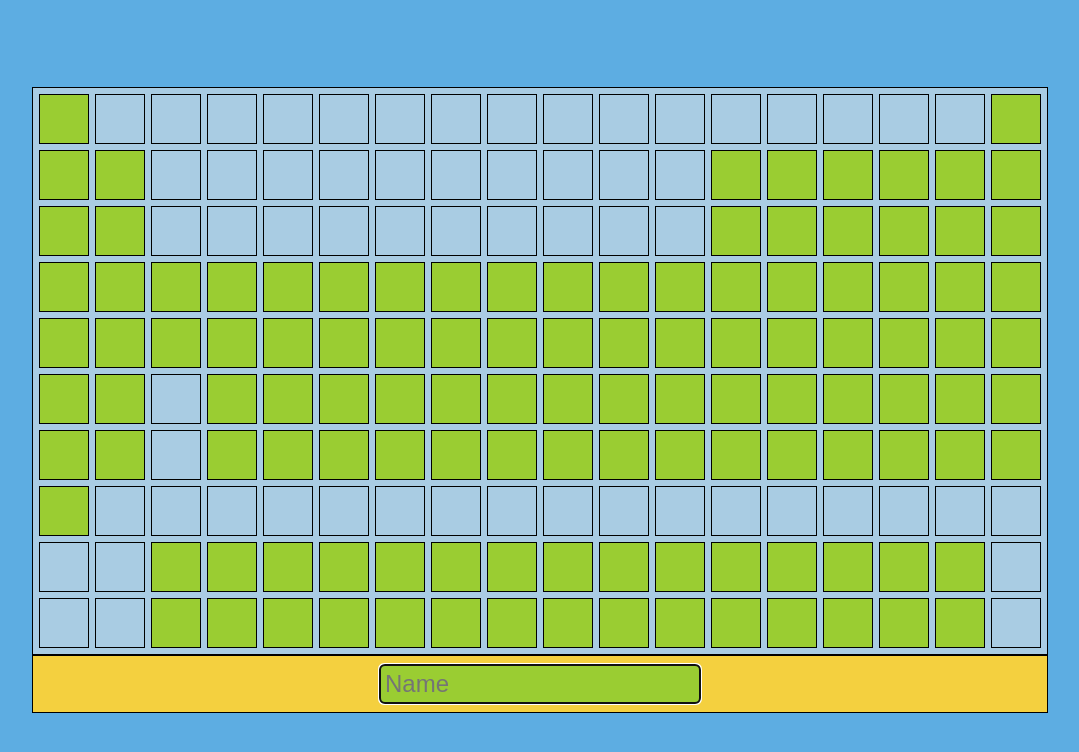
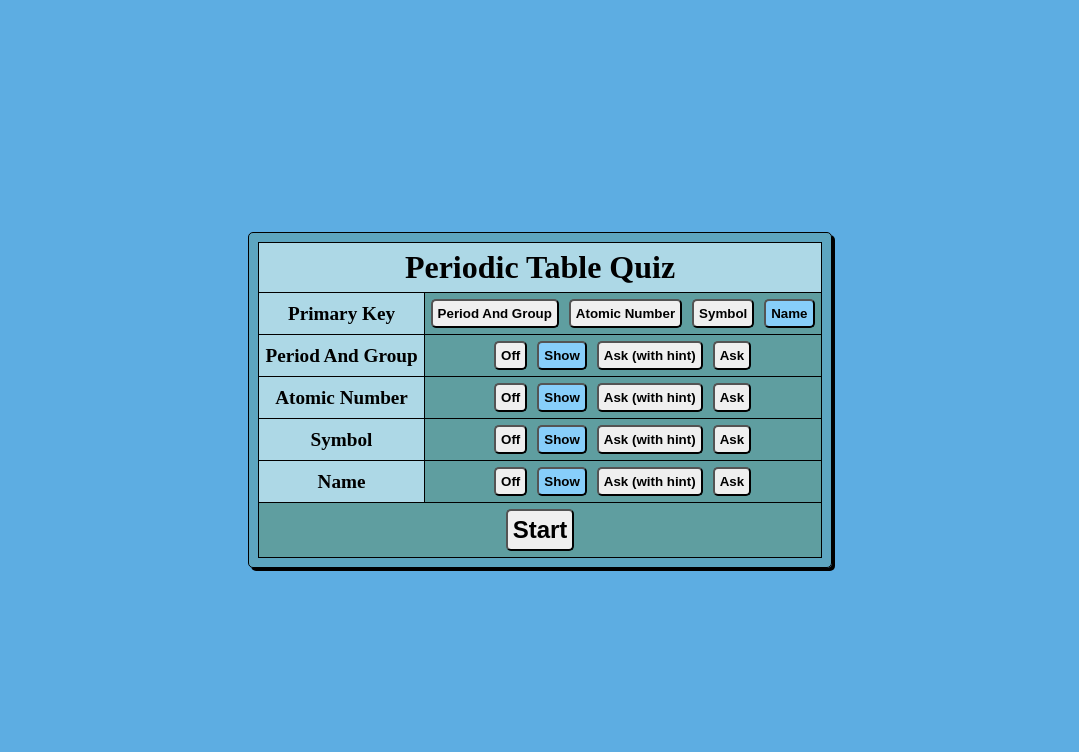
Before and after one commit to SHIVAYspec/SpecElement, a Vue app: page / in a window 1280 px wide. Shown: the top 752 px of the page, without its empty margins (100-1179 px from the left). Built offline with nearby package versions, Linux system fonts and the light colour scheme.

Commit message:
Created a start menu for quiz options (using vue-router)

```diff
--- a/src/App.vue
+++ b/src/App.vue
@@ -1,17 +1,6 @@
 <script setup lang="ts">
-import Layout from '@/Layout.vue'
-import { QuizConfigPrimaryKey, QuizConfigOption, useQuizState } from './state/quizState'
-const state = useQuizState()
-state.setConfig({
-  primaryKey: QuizConfigPrimaryKey.name,
-  periodAndGroup: QuizConfigOption.Show,
-  atomicNo: QuizConfigOption.Off,
-  symbol: QuizConfigOption.Off,
-  name: QuizConfigOption.Off,
-  category: QuizConfigOption.Off
-})
+import { RouterView } from 'vue-router'
 </script>
-
 <template>
-  <Layout />
+  <RouterView />
 </template>
--- /dev/null
+++ b/src/Config.vue
@@ -0,0 +1,175 @@
+<script setup lang="ts">
+import { computed, type ComputedRef } from 'vue'
+import { stringifyQuery, useRoute } from 'vue-router'
+import {
+  QuizConfigPrimaryKey,
+  QuizConfigOption,
+  useQuizState,
+  type QuizConfig
+} from './state/quizState'
+import router from './router'
+const route = useRoute()
+function getParameter(q: string): string | undefined {
+  const result = route.query[q]
+  if (typeof result == 'string') {
+    return result
+  } else {
+    return undefined
+  }
+}
+const propertiesOptionsMap = new Map<string, { label: string; enum: QuizConfigOption }>()
+propertiesOptionsMap.set('off', { label: 'Off', enum: QuizConfigOption.Off })
+propertiesOptionsMap.set('show', { label: 'Show', enum: QuizConfigOption.Show })
+propertiesOptionsMap.set('askhint', {
+  label: 'Ask (with hint)',
+  enum: QuizConfigOption.AskWithHint
+})
+propertiesOptionsMap.set('ask', { label: 'Ask', enum: QuizConfigOption.Ask })
+const propertiesOptionsElement: Array<{
+  parmValue: string
+  label: string
+  enum: QuizConfigOption
+}> = Array.from(propertiesOptionsMap.entries()).map(([key, value]) => {
+  return {
+    parmValue: key,
+    label: value.label,
+    enum: value.enum
+  }
+})
+function getEnumFromParameter(q: string): QuizConfigOption {
+  const p = getParameter(q)
+  if (p != undefined) {
+    const r = propertiesOptionsMap.get(p)
+    return r == undefined ? QuizConfigOption.Show : r.enum
+  }
+  return QuizConfigOption.Show
+}
+const primaryKeyMap = new Map<string, { label: string; enum: QuizConfigPrimaryKey }>()
+primaryKeyMap.set('p', { label: 'Period And Group', enum: QuizConfigPrimaryKey.periodAndGroup })
+primaryKeyMap.set('a', { label: 'Atomic Number', enum: QuizConfigPrimaryKey.atomicNo })
+primaryKeyMap.set('s', { label: 'Symbol', enum: QuizConfigPrimaryKey.symbol })
+primaryKeyMap.set('n', { label: 'Name', enum: QuizConfigPrimaryKey.name })
+const primaryKeyElements: Array<{ parmKey: string; label: string; enum: QuizConfigPrimaryKey }> =
+  Array.from(primaryKeyMap.entries()).map(([key, value]) => {
+    return {
+      parmKey: key,
+      label: value.label,
+      enum: value.enum
+    }
+  })
+function getPrimaryKeyFromURL(): QuizConfigPrimaryKey {
+  const p = getParameter('pk')
+  if (p != undefined) {
+    const r = primaryKeyMap.get(p)
+    return r == undefined ? QuizConfigPrimaryKey.name : r.enum
+  }
+  return QuizConfigPrimaryKey.name
+}
+const config: ComputedRef<QuizConfig> = computed(() => {
+  return {
+    isSet: true,
+    primaryKey: getPrimaryKeyFromURL(),
+    periodAndGroup: getEnumFromParameter('p'),
+    atomicNo: getEnumFromParameter('a'),
+    symbol: getEnumFromParameter('s'),
+    name: getEnumFromParameter('n'),
+    category: QuizConfigOption.Off
+  }
+})
+const state = useQuizState()
+function start() {
+  state.setConfig(config.value)
+}
+function setPrimaryKeyParameter(p: string): void {
+  router.push({ path: '/', query: { ...route.query, pk: p } })
+}
+function setOptionKeyParameter(option: string, value: string): void {
+  const query = { ...route.query }
+  query[option] = value
+  router.push({ path: '/', query })
+}
+</script>
+
+<template>
+  <div class="configmenu">
+    <table class="border">
+      <tr>
+        <td class="border cell maincell" colspan="2">
+          <h1 class="label" style="font-size: xx-large">Periodic Table Quiz</h1>
+        </td>
+      </tr>
+      <tr class="border">
+        <td class="border cell maincell">
+          <p class="label">Primary Key</p>
+        </td>
+        <td class="border cell subcell">
+          <button
+            v-for="e in primaryKeyElements"
+            class="selector"
+            :class="{ selected: e.enum == config.primaryKey }"
+            @click="setPrimaryKeyParameter(e.parmKey)"
+          >
+            {{ e.label }}
+          </button>
+        </td>
+      </tr>
+      <tr v-for="property in primaryKeyElements" class="border">
+        <td class="border cell maincell">
+          <p class="label">{{ property.label }}</p>
+        </td>
+        <td class="border cell subcell">
+          <button
+            v-for="option in propertiesOptionsElement"
+            class="selector"
+            :class="{ selected: option.enum == getEnumFromParameter(property.parmKey) }"
+            @click="setOptionKeyParameter(property.parmKey, option.parmValue)"
+          >
+            {{ option.label }}
+          </button>
+        </td>
+      </tr>
+      <tr>
+        <td class="border cell subcell" colspan="2">
+          <button @click="start" class="selector" style="font-size: x-large">Start</button>
+        </td>
+      </tr>
+    </table>
+  </div>
+</template>
+
+<style>
+.configmenu {
+  box-shadow: 3px 3px;
+  border: 1px solid black;
+  border-radius: 5px;
+  padding: 9px;
+  background-color: rgba(95, 158, 160, 0.5);
+}
+.border {
+  border: 1px solid black;
+  border-collapse: collapse;
+}
+.maincell {
+  background-color: lightblue;
+}
+.subcell {
+  background-color: cadetblue;
+}
+.cell {
+  text-align: center;
+}
+.selector {
+  margin: 5px;
+  border-radius: 5px;
+  padding: 5px;
+  font-weight: bold;
+}
+.label {
+  margin: 5px;
+  font-weight: bold;
+  font-size: larger;
+}
+.selected {
+  background-color: lightskyblue;
+}
+</style>
--- a/src/Layout.vue
+++ b/src/Quiz.vue
@@ -1,6 +1,7 @@
 <script setup lang="ts">
-import PeriodicTable from '@/components/periodicTable/main.vue'
-import InputAndResult from '@/components/inputAndResult/main.vue'
+import Layout from '@/QuizLayout.vue'
+import Config from '@/Config.vue'
+// Reactive adjustment of main div dimension based on viewport dimension
 import { ref } from 'vue'
 import { onUnmounted } from 'vue'
 const height = ref<string>('')
@@ -16,6 +17,9 @@ visualViewport?.addEventListener('resize', watchViewportResize)
 onUnmounted(() => {
   visualViewport?.removeEventListener('resize', watchViewportResize)
 })
+// State
+import { useQuizState } from '@/state/quizState'
+const state = useQuizState()
 </script>
 
 <template>
@@ -26,11 +30,11 @@ onUnmounted(() => {
       width: width
     }"
   >
-    <div class="box periodicTable">
-      <PeriodicTable />
+    <div v-if="state.config.isSet">
+      <Layout />
     </div>
-    <div class="box inputAndResult">
-      <InputAndResult />
+    <div v-else>
+      <Config />
     </div>
   </div>
 </template>
@@ -46,21 +50,4 @@ onUnmounted(() => {
   overflow: hidden;
   background-color: #5dade2;
 }
-.box {
-  border: 1px solid black;
-  padding: 3px;
-  width: 1008px;
-  max-width: 100%;
-  overflow: auto;
-}
-.periodicTable {
-  height: 560px;
-  max-height: 100%;
-  background-color: #a9cce3;
-}
-.inputAndResult {
-  height: 50px;
-  min-height: 50px;
-  background-color: #f4d03f;
-}
 </style>
--- /dev/null
+++ b/src/QuizLayout.vue
@@ -0,0 +1,33 @@
+<script setup lang="ts">
+import PeriodicTable from '@/components/periodicTable/main.vue'
+import InputAndResult from '@/components/inputAndResult/main.vue'
+</script>
+
+<template>
+  <div class="box periodicTable">
+    <PeriodicTable />
+  </div>
+  <div class="box inputAndResult">
+    <InputAndResult />
+  </div>
+</template>
+
+<style>
+.box {
+  border: 1px solid black;
+  padding: 3px;
+  width: 1008px;
+  max-width: 100%;
+  overflow: auto;
+}
+.periodicTable {
+  height: 560px;
+  max-height: 100%;
+  background-color: #a9cce3;
+}
+.inputAndResult {
+  height: 50px;
+  min-height: 50px;
+  background-color: #f4d03f;
+}
+</style>
--- a/src/main.ts
+++ b/src/main.ts
@@ -1,7 +1,9 @@
 import { createApp } from 'vue'
 import { createPinia } from 'pinia'
-import App from './App.vue'
+import App from '@/App.vue'
+import router from '@/router'
 
 const app = createApp(App)
+app.use(router)
 app.use(createPinia())
 app.mount('#app')
--- /dev/null
+++ b/src/router.ts
@@ -0,0 +1,8 @@
+import { createRouter, createWebHistory } from 'vue-router'
+import Quiz from '@/Quiz.vue'
+
+const router = createRouter({
+  history: createWebHistory(),
+  routes: [{ path: '/', component: Quiz }]
+})
+export default router
--- a/src/state/quizState.ts
+++ b/src/state/quizState.ts
@@ -1,5 +1,5 @@
 import { defineStore } from 'pinia'
-import _, { map } from 'lodash'
+import _ from 'lodash'
 import elementsArray from '../data/elementsArray.json'
 
 export interface Element {
@@ -31,6 +31,7 @@ export enum QuizConfigOption {
 }
 
 export type QuizConfig = {
+  isSet: boolean
   primaryKey: QuizConfigPrimaryKey
   periodAndGroup: QuizConfigOption
   atomicNo: QuizConfigOption
@@ -82,6 +83,7 @@ export const useQuizState = defineStore('quizState', {
       questionsAnswered: new Map<string, Element>(),
       questionsLeft: new Map<string, Element>(),
       config: {
+        isSet: false,
         primaryKey: QuizConfigPrimaryKey.name,
         periodAndGroup: QuizConfigOption.Off,
         atomicNo: QuizConfigOption.Off,
```
